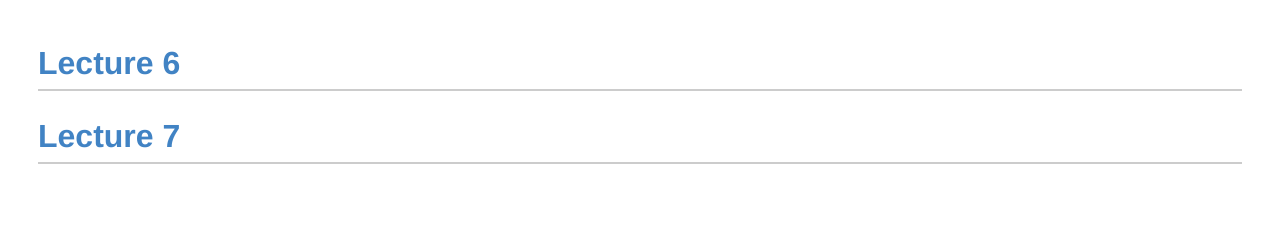
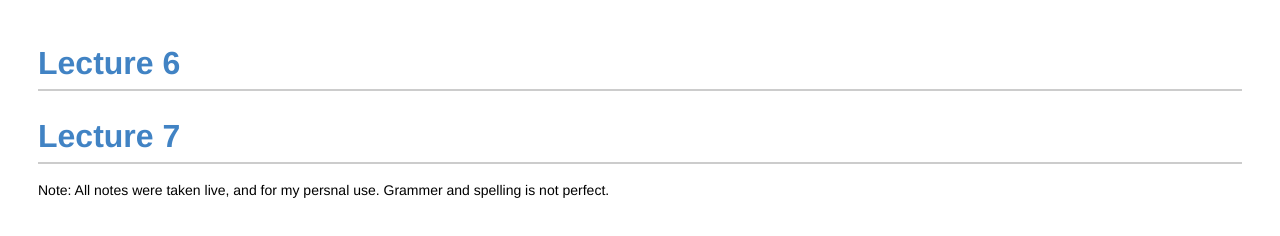
Before and after one commit to pirave/PSYC12, a plain HTML site: page index.html in a window 1280 px wide. Drawn offline with nearby package versions, Linux system fonts and the light colour scheme.

Commit message:
update index.html

```diff
--- a/index.html
+++ b/index.html
@@ -1,6 +1,8 @@
 <!doctype html>
 <html>
   <head>
+    <title>PSYC12 Lecture Notes</title>
+    <meta name="viewport" content="width=device-width, initial-scale=1.0"/>
     <link rel="stylesheet" type="text/css" href="style.css">
     <script src="http://ajax.googleapis.com/ajax/libs/jquery/1.9.1/jquery.min.js"></script>
   </head>
@@ -419,6 +421,8 @@ Are the tests unfair?
 <pre><code>Identity threat appraisals
 </code></pre>
 </div>
+<p>Note: All notes were taken live, and for my persnal use. Grammer and spelling is not perfect.</p>
+
 <script>
 $("div").css("display","none");
 $(".head").click(function(){
```
